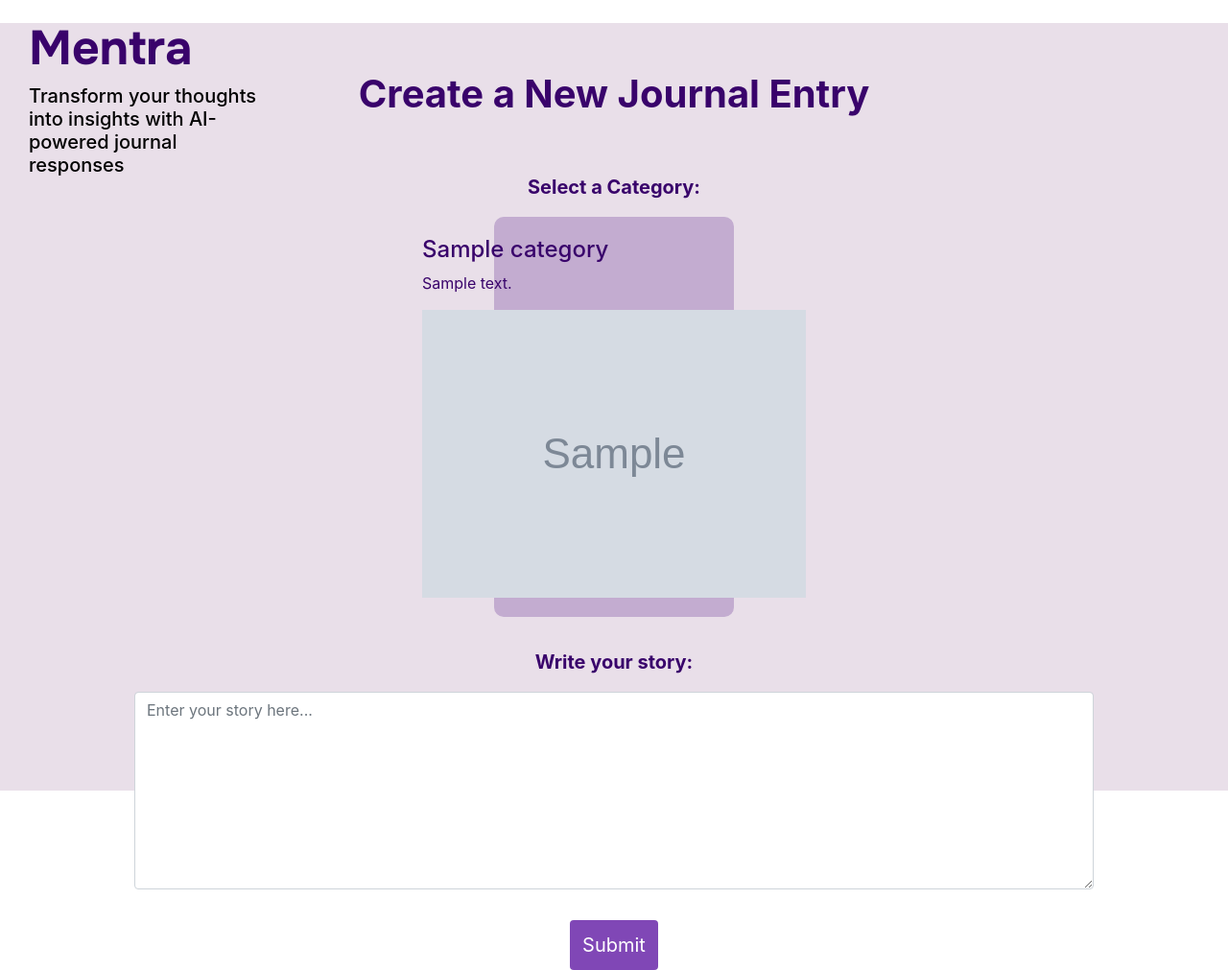
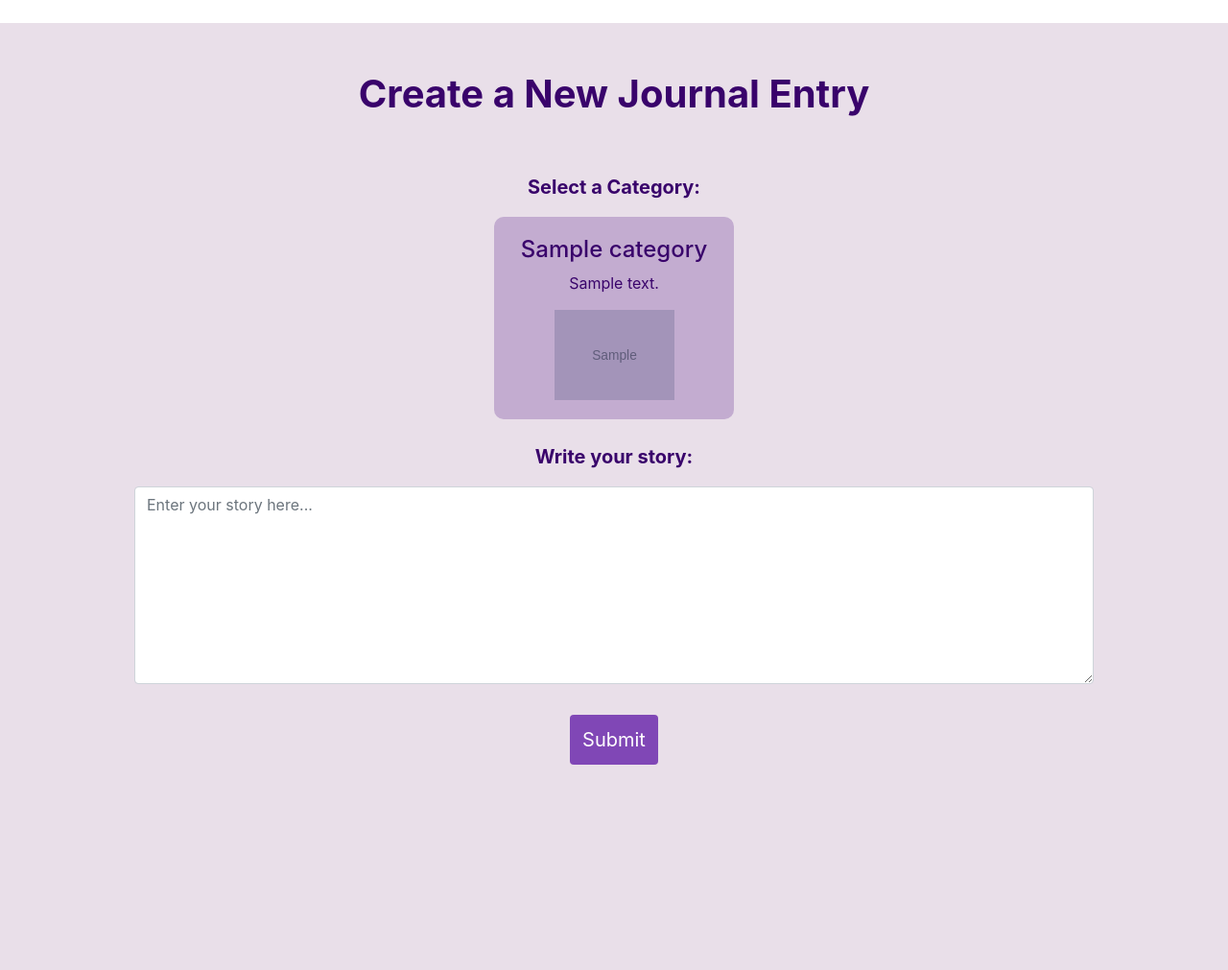
Before and after one commit to steph-xue/mentra, a Django app: template Application/templates/application/homepage.html in a window 1280 px wide. Shown: the whole page at 96% size. After the commit the page ends 797 px from the top, so only its background shows below. Run offline with Django 5.2, Linux system fonts and the light colour scheme; the template is opened without the code that fills it: most values are stand-ins (such as "Sample title", 1, 10 or a date in 2020); grey boxes marked "Sample" are stand-in pictures; some libraries are stand-ins or nearby versions.

Commit message:
add styling for response

```diff
--- a/Application/static/application/styles.css
+++ b/Application/static/application/styles.css
@@ -1,13 +1,18 @@
 html, body {
+    min-height: 100vh;
     height: 100%; /* Ensures full viewport height */
     margin: 0;
     padding: 0;
 }
 
+body {
+    overflow: auto;
+}
+
 .container {
-    min-height: 100vh;
+    min-height: 100%;
     width: 100%;
-    background-color: #e9dfe9;
+    background-color: inherit;
 }
 
 :root {
@@ -67,38 +72,44 @@ html, body {
     font-weight: 600;
 }
 
+/* navbar styling */
+
+.navbar {
+    position: relative;
+    width: 100%;
+    padding: 10px 20px;
+}
+
 .navbar-nav {
-    display: flex;
-    flex-direction: row;
-    gap: 20px;
+    justify-content: center;
+    width: 100%;
 }
 
 .nav-item {
     color: rgb(57, 3, 107) !important;
 }
 
-.nav.title {
-
+.nav-title {
+    margin-bottom: 0;
+    font-size: 45px;
+    color: rgb(57, 3, 107);
+    font-weight: 700;
 }
 
-.homepage-header {
+.nav-title-container {
     position: absolute;
-    top: 20px;
-    left: 30px;
+    top: 1px; /* Adjust top positioning */
+    left: 20px; /* Adjust left positioning */
     text-align: left;
-    width: 20vw;
 }
 
-.homepage-logo {
-    font-size: 50px;
-    font-family: "Onest", sans-serif;
+.nav-subtitle {
+    font-size: 14px;
+    color: rgb(57, 3, 107);
     font-weight: 700;
-    color: rgb(57, 3, 107)
+    margin-top: 0;
 }
 
-.homepage-description {
-    font-size: 20px;
-}
 
 .history-subtitle {
     justify-content: center;
@@ -181,10 +192,12 @@ input[type="radio"] {
     border-radius: 10px;
     background-color: #c3acd0 !important;
     cursor: pointer;
+    margin-bottom: auto;
     padding: 20px;
     transition: all 0.3s ease-in-out;
     color: var(--primary-color);
-    position: center;
+    text-align: center;
+    /*position: center;   */
 }
 
 .category-card:hover {
@@ -193,8 +206,19 @@ input[type="radio"] {
 
 /* Selected card */
 .category-card.active {
-    background-color: #603279 !important; /* Selected color */
-    color: white;
+    background-color: #ae88c5   !important;
+}
+flex: 1l;
+    di
+.category-container {
+    display: flex;
+    align-items: center;
+    justify-content: center;
+}
+
+.category-icon {
+    width: 125px;
+    mix-blend-mode: multiply;
 }
 
 /* history-category styling */
--- a/Application/templates/application/history-render.html
+++ b/Application/templates/application/history-render.html
@@ -1,8 +1,6 @@
 {% extends "application/layout.html" %}
 
 {% block body %}
-
-
 
 <div>
     <h1 class="history-title">History</h1>
--- a/Application/templates/application/homepage.html
+++ b/Application/templates/application/homepage.html
@@ -1,11 +1,6 @@
 {% extends "application/layout.html" %}
 
 {% block body %}
-
-    <div class="homepage-header">
-        <h1 class="homepage-logo">Mentra</h1>
-        <h4 class="homepage-description">Transform your thoughts into insights with AI-powered journal responses</h4>
-    </div>
 
     <div class="main-input col-6 offset-3 mt-4">
         <h3 class="create-title text-center">Create a New Journal Entry</h3>
@@ -42,5 +37,23 @@
         </form>
     </div>
 
+    <script>
+        document.addEventListener("DOMContentLoaded", function () {
+            const cards = document.querySelectorAll(".category-card input[type='radio']");
+
+            cards.forEach(radio => {
+                radio.addEventListener("change", function () {
+                    // Remove "active" from all cards
+                    document.querySelectorAll(".category-card").forEach(card => {
+                        card.classList.remove("active");
+                    });
+
+                    // Add "active" to the selected card's parent
+                    this.closest(".category-card").classList.add("active");
+                });
+            });
+        });
+    </script>
+
 
 {% endblock %}
--- a/Application/templates/application/layout.html
+++ b/Application/templates/application/layout.html
@@ -4,40 +4,64 @@
 <html lang="en">
   <head>
     <title>{% block title %}Mentra{% endblock %}</title>
-        <meta charset="utf-8">
-        <meta name="viewport" content="width=device-width, initial-scale=1">
+    <meta charset="utf-8" />
+    <meta name="viewport" content="width=device-width, initial-scale=1" />
     <!-- Google Fonts -->
-        <link rel="preconnect" href="https://fonts.googleapis.com">
-        <link rel="preconnect" href="https://fonts.gstatic.com" crossorigin>
-        <link href="https://fonts.googleapis.com/css2?family=Inter:ital,opsz,wght@0,14..32,100..900;1,14..32,100..900&family=Lexend+Deca:wght@100..900&family=Onest:wght@100..900&display=swap" rel="stylesheet">
+    <link rel="preconnect" href="https://fonts.googleapis.com" />
+    <link rel="preconnect" href="https://fonts.gstatic.com" crossorigin />
+    <link
+      href="https://fonts.googleapis.com/css2?family=Inter:ital,opsz,wght@0,14..32,100..900;1,14..32,100..900&family=Lexend+Deca:wght@100..900&family=Onest:wght@100..900&display=swap"
+      rel="stylesheet"
+    />
 
     <!-- Bootstrap CSS -->
-        <link rel="stylesheet" href="https://stackpath.bootstrapcdn.com/bootstrap/4.4.1/css/bootstrap.min.css" integrity="sha384-Vkoo8x4CGsO3+Hhxv8T/Q5PaXtkKtu6ug5TOeNV6gBiFeWPGFN9MuhOf23Q9Ifjh" crossorigin="anonymous">
+    <link
+      rel="stylesheet"
+      href="https://stackpath.bootstrapcdn.com/bootstrap/4.4.1/css/bootstrap.min.css"
+      integrity="sha384-Vkoo8x4CGsO3+Hhxv8T/Q5PaXtkKtu6ug5TOeNV6gBiFeWPGFN9MuhOf23Q9Ifjh"
+      crossorigin="anonymous"
+    />
 
     <!-- Custom Styles -->
-        <link href="{% static 'application/styles.css' %}" rel="stylesheet">
+    <link href="{% static 'application/styles.css' %}" rel="stylesheet" />
   </head>
   <body>
     <div class="main">
-
       {% if user.is_authenticated %}
       <nav class="navbar navbar-expand-lg justify-content-center">
         <ul class="navbar-nav d-flex flex-row">
-                        <li class="nav-item create-title">
-                            <p class="nav-title"> Mentra </p> <li>
-                        <li class="nav-item mx-3">
-                            <a class="nav-link btn btn-purple px-4 py-2" href="{% url 'homepage' %}" style="border-radius: 10px; font-weight: 500;">Homepage</a>
+          <li class="nav-item nav-title-container">
+            <p class="nav-title">Mentra</p>
+            <p class="nav-subtitle">Your AI-powered journal</p>
           </li>
           <li class="nav-item mx-3">
-                            <a class="nav-link btn btn-purple px-4 py-2" href="{% url 'history_render_category' %}" style="border-radius: 10px; font-weight: 500;">History</a>
+            <a
+              class="nav-link btn btn-purple px-4 py-2"
+              href="{% url 'homepage' %}"
+              style="border-radius: 10px; font-weight: 500"
+              >Homepage</a
+            >
           </li>
           <li class="nav-item mx-3">
-                            <a class="nav-link btn btn-purple px-4 py-2" href="{% url 'logout' %}" style="border-radius: 10px; font-weight: 500;">Log Out</a>
+            <a
+              class="nav-link btn btn-purple px-4 py-2"
+              href="{% url 'history_render_category' %}"
+              style="border-radius: 10px; font-weight: 500"
+              >History</a
+            >
+          </li>
+          <li class="nav-item mx-3">
+            <a
+              class="nav-link btn btn-purple px-4 py-2"
+              href="{% url 'logout' %}"
+              style="border-radius: 10px; font-weight: 500"
+              >Log Out</a
+            >
           </li>
         </ul>
       </nav>
-            {% endif %}
 
-            {% block body %}
-            {% endblock %}
+      {% endif %} {% block body %} {% endblock %}
     </div>
+  </body>
+</html>
--- a/Application/views.py
+++ b/Application/views.py
@@ -176,11 +176,11 @@ def get_api_response(category, user_story):
     category_prompt = ""
 
     if category.category_name == "Supportive":
-            category_prompt = "Provide an empathetic and encouraging response to this journal entry."
+            category_prompt = "Provide an empathetic and encouraging response to this journal entry. Max 300 words and remove any meta data."
     elif category.category_name == "Insightful":
-            category_prompt = "Analyze this journal entry and provide thoughtful reflections."
+            category_prompt = "Analyze this journal entry and provide thoughtful reflections. Max 300 words and remove any meta data."
     elif category.category_name == "Actionable":
-            category_prompt = "Suggest SMART goals or actionable steps based on this journal entry with refernences to helpful links."
+            category_prompt = "Suggest SMART goals or actionable steps based on this journal entry with refernences to helpful links. Max 300 words and remove any meta data."
 
     #retrive API key
     api_key = os.getenv("API_KEY")
```
Also changed, not shown: other parts of Application/static/application/styles.css (+63 -1 lines), Application/templates/application/response.html (+13 -9 lines), Application/static/application/script.js (deleted), db.sqlite3. Lines whose indentation alone changed are shown as unchanged.
